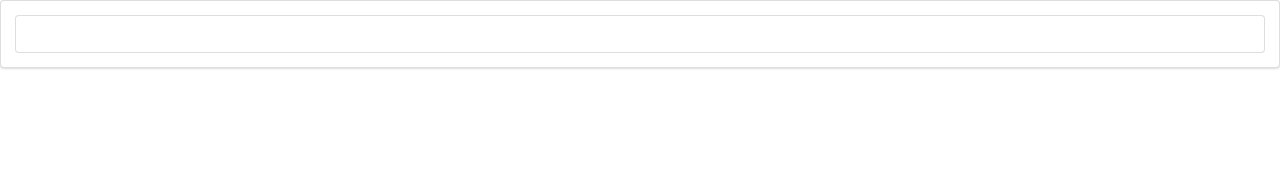
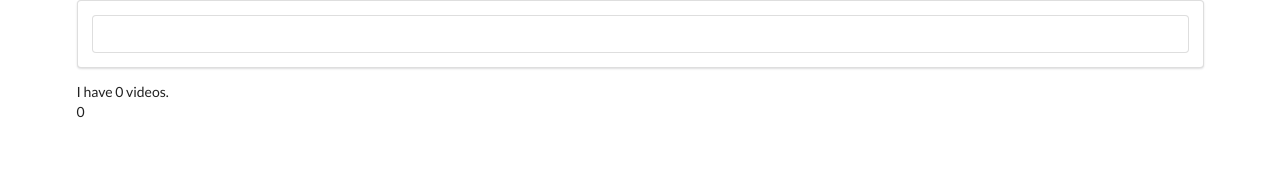
Before and after one commit to xjingg/videos, a React (Create React App) app: page / in a window 1280 px wide. Shown: the top 172 px of the page. Built offline with nearby package versions, Linux system fonts and the light colour scheme.

Commit message:
update components

```diff
--- a/package.json
+++ b/package.json
@@ -3,6 +3,7 @@
   "version": "0.1.0",
   "private": true,
   "dependencies": {
+    "axios": "^0.18.1",
     "react": "^16.12.0",
     "react-dom": "^16.12.0",
     "react-scripts": "3.2.0"
--- /dev/null
+++ b/src/apis/youtube.js
@@ -0,0 +1,13 @@
+import axios from 'axios';
+
+const KEY = 'AIzaSyDECzNZ3U2K-OUFLYaJScumlshc0ytdzZg';
+
+
+export default axios.create({
+    baseURL: 'https://www.googleapis.com/youtube/v3',
+    params:{
+        part: 'snippet',
+        maxResult: 5,
+        key: KEY
+    }
+})
--- a/src/components/App.js
+++ b/src/components/App.js
@@ -1,12 +1,29 @@
 import React from 'react';
 import SearchBox from './SearchBox';
+import youtube from '../apis/youtube';
+import VideoList from './VideoList';
 
-function App() {
-  return (
-    <div className="App">
-     <SearchBox />
-    </div>
-  );
+class App extends React.Component{
+    state = {videos: []};
+    onTermSubmit = async term => {
+       const response = await youtube.get('/search',{
+            params:{
+                q: term
+            }
+        });
+
+       this.setState( {videos:response.data.items});
+    };
+
+    render(){
+        return(
+            <div className="ui container">
+                <SearchBox onFormSubmit={this.onTermSubmit} />
+                I have {this.state.videos.length} videos.
+                <VideoList videos={this.state.videos} />
+                </div>
+        )
+    }
 }
 
 export default App;
--- a/src/components/SearchBox.js
+++ b/src/components/SearchBox.js
@@ -10,6 +10,7 @@
     onFormSubmit=event=>{
         event.preventDeafult();
 
+        this.props.onFormSubmit(this.state.term);
     }
 
     render(){
--- /dev/null
+++ b/src/components/VideoList.js
@@ -0,0 +1,10 @@
+import React from 'react';
+
+const VideoList=(props)=>{
+    return(
+        <div>{props.videos.length}
+            </div>
+    )
+}
+
+export default VideoList;
```
Also changed, not shown: src/components/VideoItem.js (added, +7 -0 lines), 1 other file (tests, documents, lock files or other folders).
